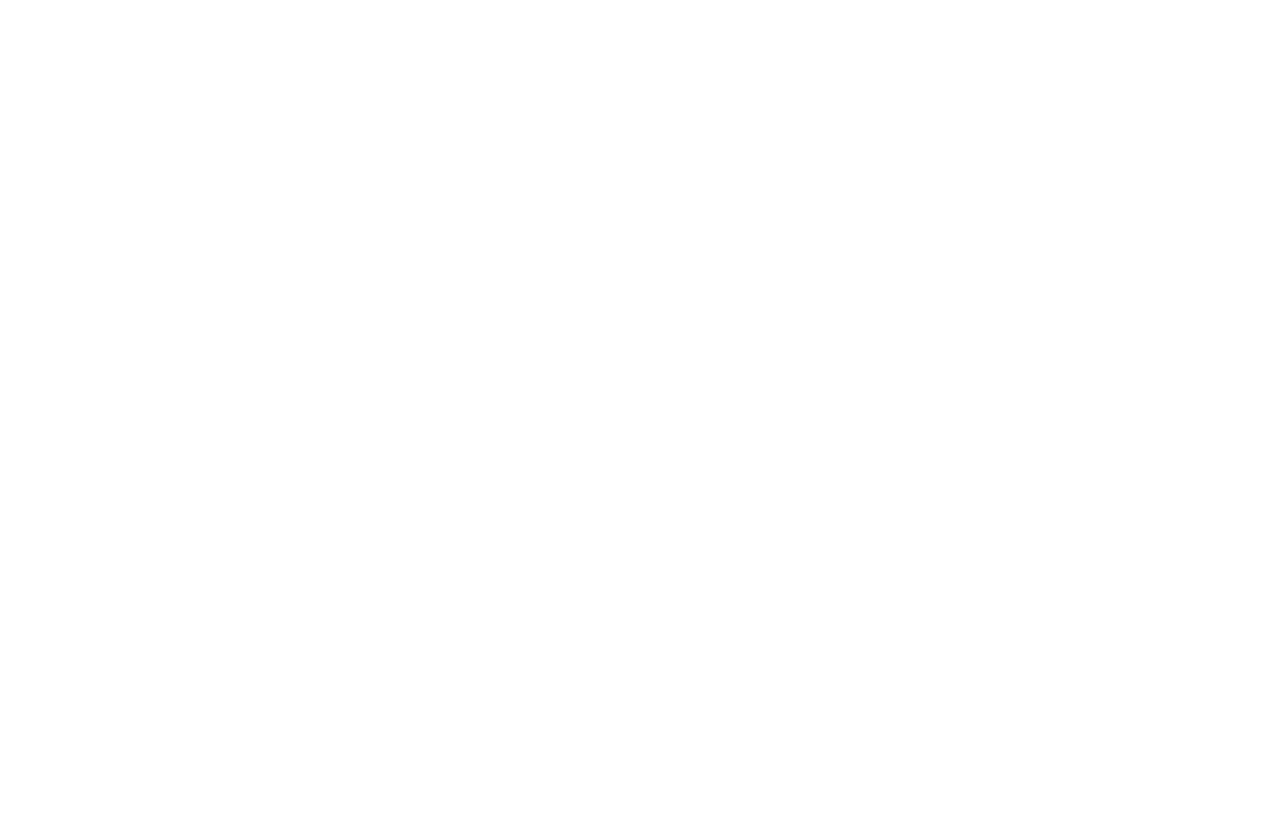
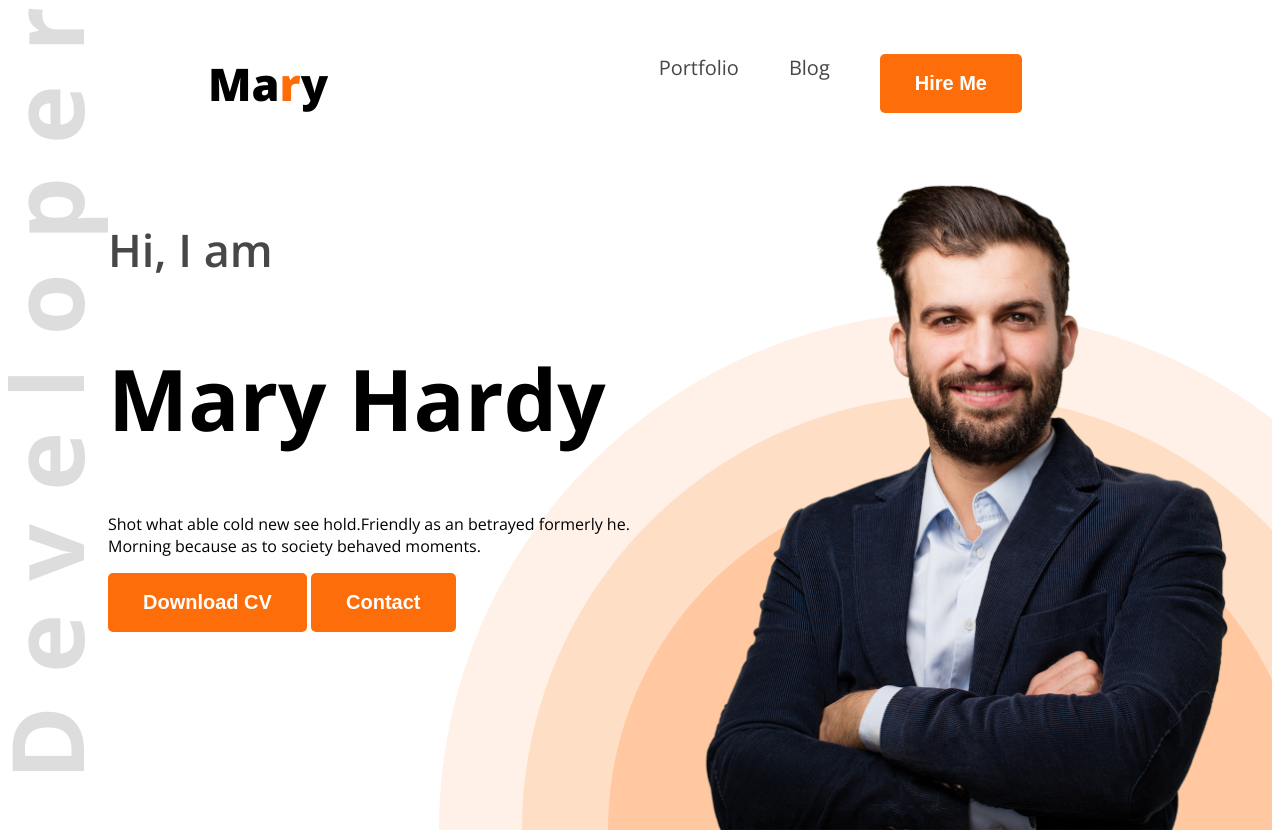
Before and after one commit to hmahmood071/web-dev-portfolio-1, a plain HTML site: page index.html in a window 1280 px wide. Before the commit the page ends 800 px from the top, so only its background shows below. Drawn offline with nearby package versions, Linux system fonts and the light colour scheme.

Commit message:
second commit

```diff
--- a/index.html
+++ b/index.html
@@ -4,10 +4,33 @@
     <meta charset="UTF-8">
     <meta name="viewport" content="width=device-width, initial-scale=1.0">
     <title>Web Developer Portfolio</title>
+    <link rel="preconnect" href="https://fonts.googleapis.com">
+<link rel="preconnect" href="https://fonts.gstatic.com" crossorigin>
+<link href="https://fonts.googleapis.com/css2?family=Open+Sans:ital,wght@0,300..800;1,300..800&display=swap" rel="stylesheet">
+    <link rel="stylesheet" href="styles/portfolio.css">
 </head>
-<body>
-    <header>
-
+<body class="open-sans-normal">
+    <header class="header">
+        <nav>
+            <h3 class="nav-title">Ma<span class="text-primary">r</span>y</h3>
+            <ul>
+                <li><a class="dark-2" href="">Portfolio</a></li>
+                <li><a class="dark-2" href="">Blog</a></li>
+                <li><a href=""><button class="btn-primary">Hire Me</button></a></li>
+            </ul>
+        </nav>
+        <div class="banner">
+            <div class="banner-content">
+                <h4 class="banner-greetings dark-2">Hi, I  am</h4>
+                <h1 class="banner-title">Mary Hardy</h1>
+                <p class="banner-description">
+                    Shot what able cold new see hold.Friendly as an betrayed formerly he. Morning because as to society behaved moments.
+                </p>
+                <button class="btn-primary">Download CV</button>
+                <button class="btn-primary">Contact</button>
+            </div>
+            <img class="banner-profile-pic" src="images/hardy.png" alt="">
+        </div>
     </header>
     <main>
 
--- /dev/null
+++ b/styles/portfolio.css
@@ -0,0 +1,87 @@
+
+
+.open-sans-normal {
+  font-family: "Open Sans", sans-serif;
+  font-optical-sizing: auto;
+  font-style: normal;
+  font-variation-settings:
+    "wdth" 100;
+}
+
+/* shared style */
+.text-primary{
+  color: #FD6E0A;
+}
+
+.dark-2{
+  color: #474747;
+}
+
+.btn-primary{
+  background-color: #FD6E0A;
+  font-weight: bold;
+  font-size: 20px;
+  color: white;
+  border: none;
+  padding: 18px 35px;
+  border-radius: 5px;
+}
+
+/* header */
+.header{
+  background-image: url('../images/developer.png'), url('../images/header_bg.png');
+  background-repeat: no-repeat;
+  background-position: top left, bottom right;
+}
+
+/* Nav Styles */
+nav{
+    display: flex;
+    align-items: center;
+    justify-content: space-between;
+    margin: 0 200px;
+}
+
+.nav-title{
+  font-weight: 800;
+  font-size: 45px;
+}
+
+nav ul{
+  display: flex;
+}
+
+nav ul li{
+  list-style: none;
+  margin-right: 50px;
+}
+
+nav li a{
+  text-decoration: none;
+  font-size: 20px;
+}
+
+/* banner styles */
+.banner{
+  display: flex;
+  justify-content: space-between;
+  margin: 0 35px 0 100px;
+}
+
+.banner-content{
+  max-width: 580px;
+}
+
+.banner-greetings{
+  font-size: 45px;
+  font-weight: 600;
+}
+
+.banner-title{
+  font-weight: bold;
+  font-size: 85px;
+}
+
+.banner-profile-pic{
+  width: 580px;
+}
```
